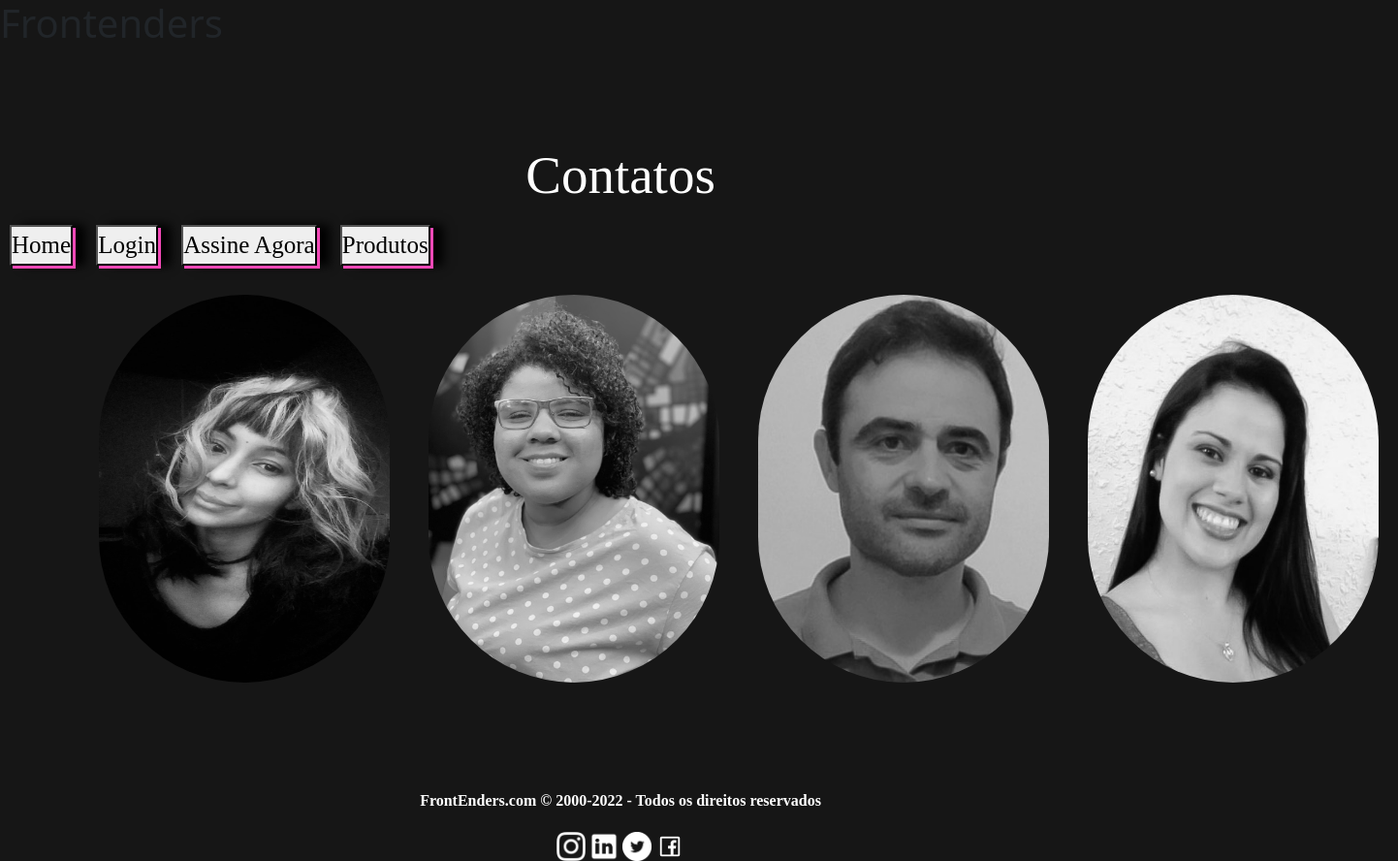
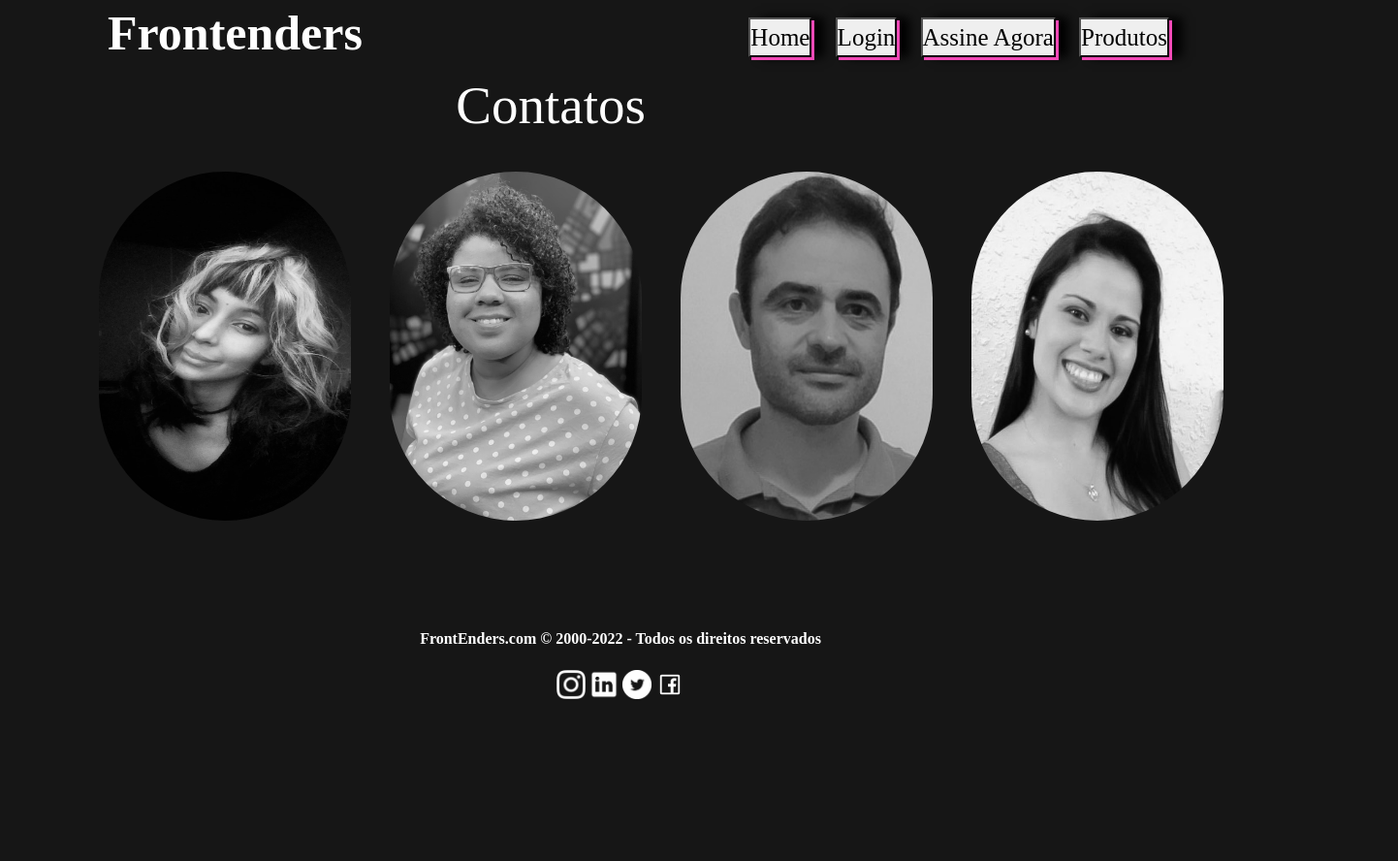
Before and after one commit to luanyoliveira16/Projeto-Frontenders, a plain HTML site: page HTML/contato.html in a window 1280 px wide. Shown: the whole page at 97% size, 1442 px wide, since content can reach past the window. After the commit the page ends 800 px from the top, so only its background shows below. Drawn offline with Linux system fonts and the light colour scheme; files whose address does not match are found by name.

Commit message:
atualização da página de contanto

```diff
--- a/CSS/contato.css
+++ b/CSS/contato.css
@@ -2,6 +2,10 @@
     margin:0px;
     padding:0px;
     box-sizing: border-box;
+}
+
+.botao{
+    margin-right: 5%;
 }
 
 body{
@@ -9,6 +13,8 @@ body{
 }
 
 .container {
+
+    margin-top: 5rem;
     display: flex;
     align-items: center;
     justify-content: space-between;
@@ -41,8 +47,8 @@ body{
 }
 
 .images {
-    width: 300px;
-    height: 400px;
+    width: 260px;
+    height: 360px;
     border-radius: 150px;
     margin: 20px;
 }
@@ -51,7 +57,7 @@ body{
     font-family: BEBAS;
     font-size: 55px;
     text-align: center;
-    margin-top: 100px;
+    margin-top: 150px;
     color: white;
 }
 
--- a/HTML/contato.html
+++ b/HTML/contato.html
@@ -6,6 +6,7 @@
   <meta http-equiv="X-UA-Compatible" content="IE=edge">
   <meta name="viewport" content="width=device-width, initial-scale=1.0">
   <link rel="stylesheet" href="../assets/css/bootstrap.min.css">
+  <link rel="stylesheet" href="../css/estilo-header-footer.css">
   <link rel="stylesheet" href="../CSS/contato.css">
   <title>Contatos</title>
 
@@ -15,7 +16,7 @@
   <header class="cabecalho">
     <h1>Frontenders</h1>
     <h3 id="contato">Contatos</h3>
-    <div>
+    <div class="botao">
       <button class="menu-sm" id="home">Home</button>
       <button class="menu-sm" id='login'>Login</button>
       <button class="menu-sm" onclick='cadastro()'>Assine Agora</button>
```
